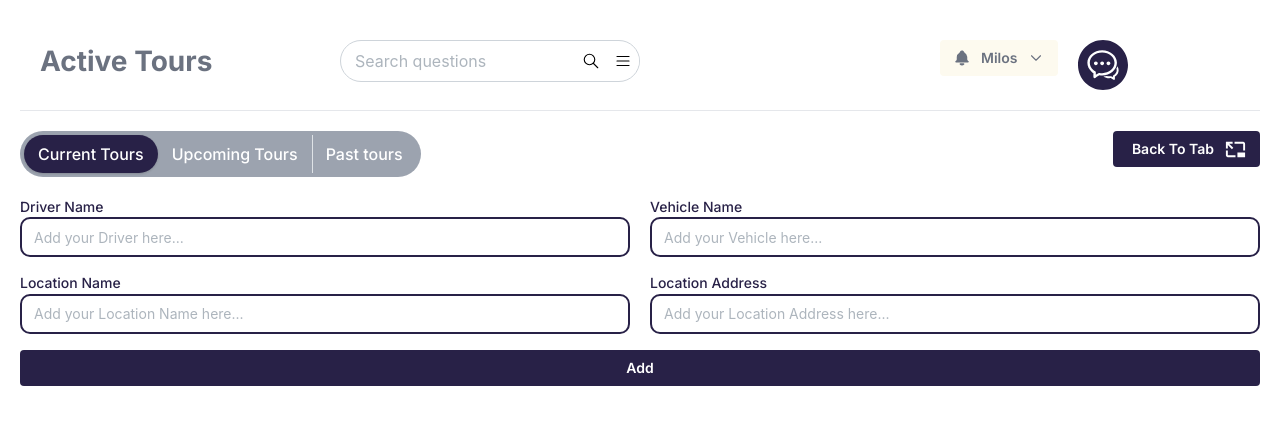
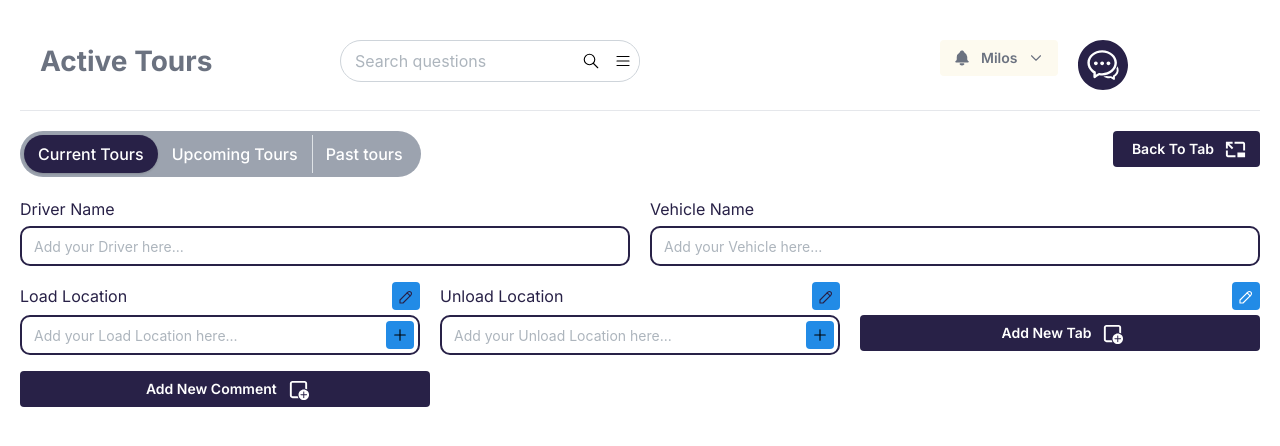
Before and after one commit to milanradosavac123/spedicija, a Next.js app: page /new_tour in a window 1280 px wide. Shown: the top 446 px of the page. Built offline with nearby package versions, Linux system fonts and the light colour scheme.

Commit message:
added everything how it should be, just tasks left

```diff
--- a/package.json
+++ b/package.json
@@ -14,6 +14,7 @@
     "@tabler/icons-react": "^2.46.0",
     "next": "14.1.0",
     "react": "^18",
+    "react-bootstrap": "^2.10.0",
     "react-dom": "^18"
   },
   "devDependencies": {
--- a/src/app/new_tour/page.tsx
+++ b/src/app/new_tour/page.tsx
@@ -1,17 +1,30 @@
 "use client";
 
-import { Button } from "@mantine/core";
+import { ActionIcon, Button, Group, Menu, Text, rem } from "@mantine/core";
 import IconBackToTab from "#/public/material-symbols_back-to-tab.svg";
+import IconTabNew from "#/public/fluent_tab-new-24-filled.svg";
 import Image from "next/image";
 import Link from "next/link";
 import OutlinedTextField from "@/components/OutlinedTextField";
 import { StandardSegmentedControl } from "@/components/StandardSegmentedControl";
 import Header from "@/components/Header";
-import { useEffect, useRef, useState } from "react";
+import { useState } from "react";
+import { IconPencil, IconPlus } from "@tabler/icons-react";
+import { FormControl } from "react-bootstrap";
 
 interface Location {
     name: string,
     address: string
+}
+
+interface Task {
+    text: string,
+    isDone: boolean
+}
+
+interface LocationTasks {
+    locationName: string,
+    tasks: Task[]
 }
 
 export default function NewTourPage() {
@@ -19,29 +32,46 @@ export default function NewTourPage() {
     const [driverName, setDriverName] = useState("");
     const [vehicleName, setVehicleName] = useState("");
 
+    const [shouldShowAddNewTabButton, setShouldShowAddNewTabButton] = useState(true);
     const [locationsList, setLocationsList] = useState<Location[]>(
         [
             {
-                name: "",
+                name: "Load Location",
                 address: "",
-            }
+            },
+            {
+                name: "Unload Location",
+                address: "",
+            },
         ]
     );
+    const [newLocationName, setNewLocationName] = useState("");
+    const [shouldShowAddNewCommentButton, setShouldShowAddNewCommentButton] = useState(true);
 
-    function setLocationName(index: number, name: string) {
-        locationsList[index].name = name;
-        setLocationsList(locationsList);
+    const [tasksList, setTasksList] = useState<LocationTasks[]>([]);
+
+    const [comment, setComment] = useState("");
+
+    const [openedDropDownIndex, setOpenedDropDownIndex] = useState<number | undefined>()
+
+    function editLocationName(index: number, name: string) {
+        setLocationsList((oldLocationsList) => {
+            const newLocationsList = [...oldLocationsList];
+            newLocationsList[index].name = name;
+            return newLocationsList;
+        })
     }
 
     function setLocationAddress(index: number, address: string) {
-        locationsList[index].address = address;
-        setLocationsList(locationsList);
+        setLocationsList((oldLocationsList) => {
+            const newLocationsList = [...oldLocationsList];
+            newLocationsList[index].address = address;
+            return newLocationsList;
+        })
     }
 
     function addLocation(location: Location) {
         setLocationsList([...locationsList, location]);
-        const addButton = document.getElementById("add-button-div");
-        addButton?.scrollIntoView();
     }
 
     return (
@@ -84,41 +114,120 @@ export default function NewTourPage() {
                     }}
                 />
             </div>
-            {locationsList.map((location, i) => (
-                <div className="flex flex-row flex-auto gap-5" key={i}>
+            <div className="grid grid-cols-3 gap-x-5 ">
+                {locationsList.map((value, i) => (
                     <OutlinedTextField
-                        label="Location Name"
-                        placeholder="Add your Location Name here..."
-                        value={location.name}
+                        isLabelEditable={true}
+                        label={value.name}
+                        placeholder={`Add your ${value.name} here...`}
+                        value={value.address}
                         onChange={(s) => {
-                            setLocationName(i, s);
+                            setLocationAddress(i, s);
+                        }}
+                        onLabelChange={(s) => {
+                            editLocationName(i, s);
+                        }}
+                        rightSection={
+                            <ActionIcon
+                                variant="outlined"
+                                color="black"
+                                onClick={(e) => {
+
+                                }}
+                            >
+                                <IconPlus style={{ width: rem(18), height: rem(18), color: "black" }} stroke={1.5} />
+                            </ActionIcon>
+                        }
+                    />
+                ))}
+                {shouldShowAddNewTabButton &&
+                    <div className="flex flex-col flex-auto" >
+                        <Group justify="space-between" mb={5}>
+                            <Text className="text-white select-none" component="label" htmlFor="outlined-text-field" size="sm" fw={500} >
+                                dasiopdkasopidaksopdkaspd
+                            </Text>
+
+                            <ActionIcon className="cursor-default" onClick={() => { }} pt={2} fw={500} fz="xs">
+                                <IconPencil style={{ width: rem(18), height: rem(18), color: "" }} stroke={1.5} />
+                            </ActionIcon>
+                        </Group>
+                        <Button
+                            className="bg-[#282147] min-w-[30vw]"
+                            id="add-button"
+                            rightSection={
+                                <Image
+                                    src={IconTabNew}
+                                    alt="add new tab"
+                                />
+                            }
+                            onClick={() => {
+                                setShouldShowAddNewTabButton(false);
+                            }}
+                        >
+                            Add New Tab
+                        </Button>
+                    </div>
+                }
+                {!shouldShowAddNewTabButton &&
+                    <OutlinedTextField
+                        label="New Location Name"
+                        placeholder="Add your New Location Name here..."
+                        value={newLocationName}
+                        rightSectionWidth={52}
+                        rightSection={
+                            <Button
+                                className="bg-[#282147] min-w-fit rounded-s-none cursor-pointer"
+                                onClick={() => {
+                                    addLocation({
+                                        name: newLocationName,
+                                        address: ""
+                                    } as Location)
+                                    setNewLocationName("");
+                                    setShouldShowAddNewTabButton(true);
+                                }}
+                            >
+                                Ok
+                            </Button>
+                        }
+                        onChange={(s) => {
+                            setNewLocationName(s);
                         }}
                     />
-                    <OutlinedTextField
-                        label="Location Address"
-                        placeholder="Add your Location Address here..."
-                        value={location.address}
-                        onChange={(s) => {
-                            setLocationAddress(i, s)
+                }
+            </div>
+            {shouldShowAddNewCommentButton &&
+                <Button
+                    className="bg-[#282147] min-w-[32vw]"
+                    rightSection={
+                        <Image
+                            src={IconTabNew}
+                            alt="add new comment"
+                        />
+                    }
+                    onClick={() => {
+                        setShouldShowAddNewCommentButton(false);
+                    }}
+                >
+                    Add New Comment
+                </Button>
+            }
+            {!shouldShowAddNewCommentButton &&
+                <div className="flex flex-col flex-auto">
+                    <Text className="text-[#282147]" component="label" htmlFor="comment-text-area" size="sm" fw={500} >
+                        Comment
+                    </Text>
+                    <FormControl
+                        className="max-w-[32vw] min-h-fit mb-4 border-solid border-2 border-[#282147] rounded-[10px] p-2"
+                        value={comment}
+                        placeholder="Add your Comment here..."
+                        id="comment-text-area"
+                        as="textarea"
+                        onChange={(e) => {
+                            setComment(e.target.value);
                         }}
                     />
                 </div>
-            ))}
-            <div className="flex" id="add-button-div">
-                <Button
-                    className="bg-[#282147] flex-1"
-                    onClick={() => {
-                        addLocation(
-                            {
-                                name: "",
-                                address: "",
-                            }
-                        )
-                    }}
-                >
-                    Add
-                </Button>
-            </div>
+            }
         </div>
     );
 }
--- a/src/components/OutlinedTextField.tsx
+++ b/src/components/OutlinedTextField.tsx
@@ -1,8 +1,10 @@
-import React from 'react';
-import { Group, Input, Text, TextInput } from '@mantine/core';
+import React, { useState } from 'react';
+import { ActionIcon, Anchor, Group, Input, Text, TextInput, rem } from '@mantine/core';
+import { IconPencil } from '@tabler/icons-react';
+import { FormControl } from 'react-bootstrap';
 
 interface OutlinedTextFieldProps {
-  className?: string;
+	isLabelEditable?: boolean
 	label: string;
 	placeholder: string;
 	value: string;
@@ -10,22 +12,26 @@ interface OutlinedTextFieldProps {
 	rightSectionWidth?: number;
 	rightSection?: React.ReactNode;
 	onChange: (value: string) => void;
+	onLabelChange?: (value: string) => void;
 }
 
-export default function OutlinedTextField({ className, label, placeholder, value, leftSection, rightSectionWidth, rightSection, onChange }: OutlinedTextFieldProps) {
+export default function OutlinedTextField({isLabelEditable = false, label, placeholder, value, leftSection, rightSectionWidth, rightSection, onChange, onLabelChange = undefined }: OutlinedTextFieldProps) {
+
+	const [isPencilClicked, setIsPencilClicked] = useState(false);
+
 	return (
 		<div className="flex flex-col flex-auto" >
-      <Text
-        className="text-[#282147]"
-        component="label"
-        htmlFor="outlined-text-field"
-        size="sm"
-        fw={500}
-      >
-        {label}
-      </Text>
+			<Group justify="space-between" mb={5}>
+				<FormControl value={label} className="text-[#282147]" size="sm" onChange={(e) => {
+					isLabelEditable && isPencilClicked && onLabelChange && onLabelChange(e.currentTarget.value);
+				}} />
+
+				{isLabelEditable && <ActionIcon onClick={() => { setIsPencilClicked(!isPencilClicked); }} pt={2} fw={500} fz="xs">
+					<IconPencil style={{ width: rem(18), height: rem(18), color: "#282147" }} stroke={1.5} />
+				</ActionIcon>}
+			</Group>
 			<TextInput
-        className={`mb-4 border-solid border-2 border-[#282147] rounded-[10px]`}
+				className={`mb-4 border-solid border-2 border-[#282147] rounded-[10px] overflow-hidden`}
 				placeholder={placeholder}
 				id="outlined-text-field"
 				value={value}
--- /dev/null
+++ b/src/components/TaskDropDown.tsx
@@ -0,0 +1,17 @@
+import { Dropdown } from "react-bootstrap";
+
+export default function TaskDropDown() {
+    return (
+        <Dropdown className="d-inline mx-2" autoClose="outside">
+            <Dropdown.Toggle id="dropdown-autoclose-outside">
+                Clickable Inside
+            </Dropdown.Toggle>
+
+            <Dropdown.Menu>
+                <Dropdown.Item href="#">Menu Item</Dropdown.Item>
+                <Dropdown.Item href="#">Menu Item</Dropdown.Item>
+                <Dropdown.Item href="#">Menu Item</Dropdown.Item>
+            </Dropdown.Menu>
+        </Dropdown>
+    );
+}
```
Also changed, not shown: 1 other file (tests, documents, lock files or other folders). Lines whose indentation alone changed are shown as unchanged.
